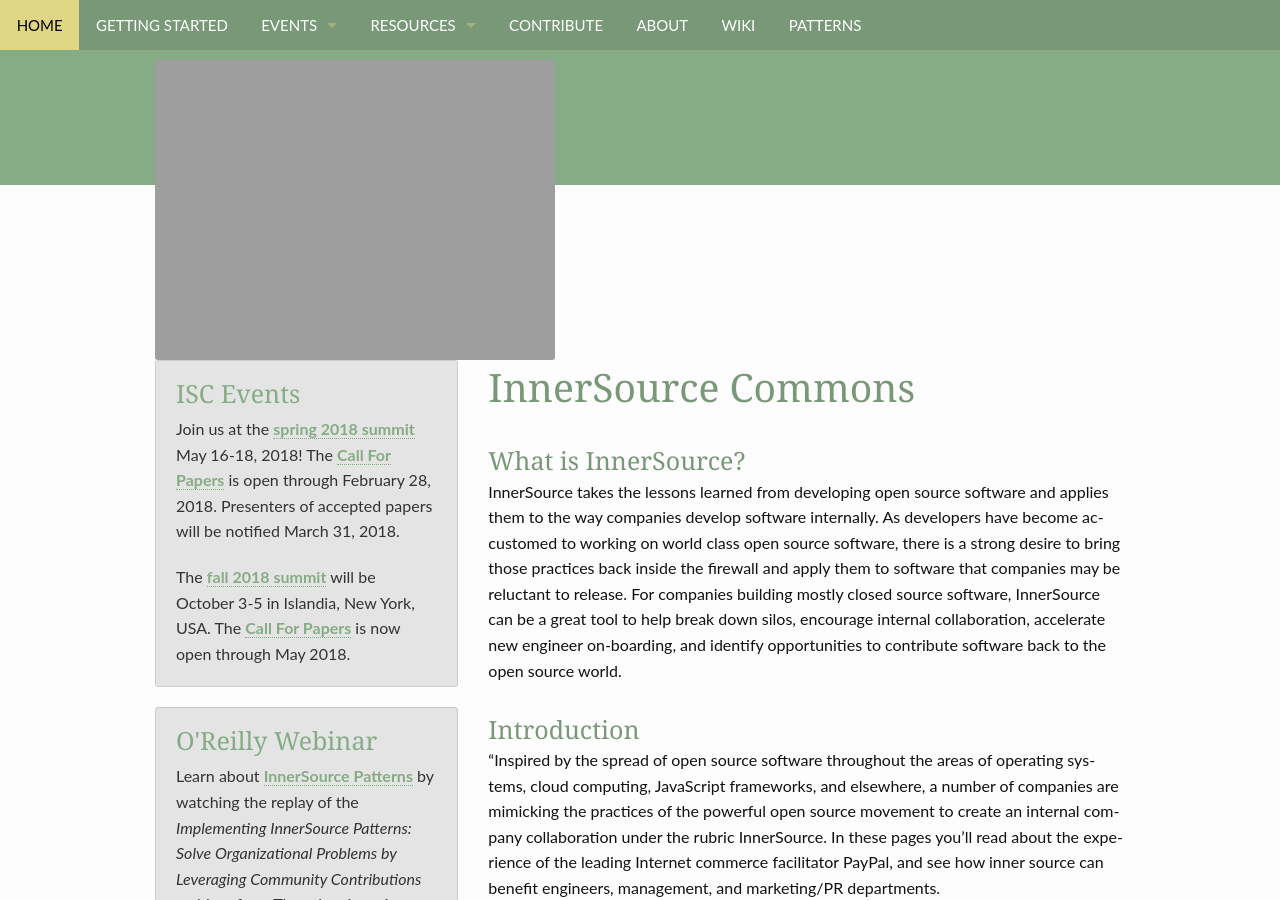
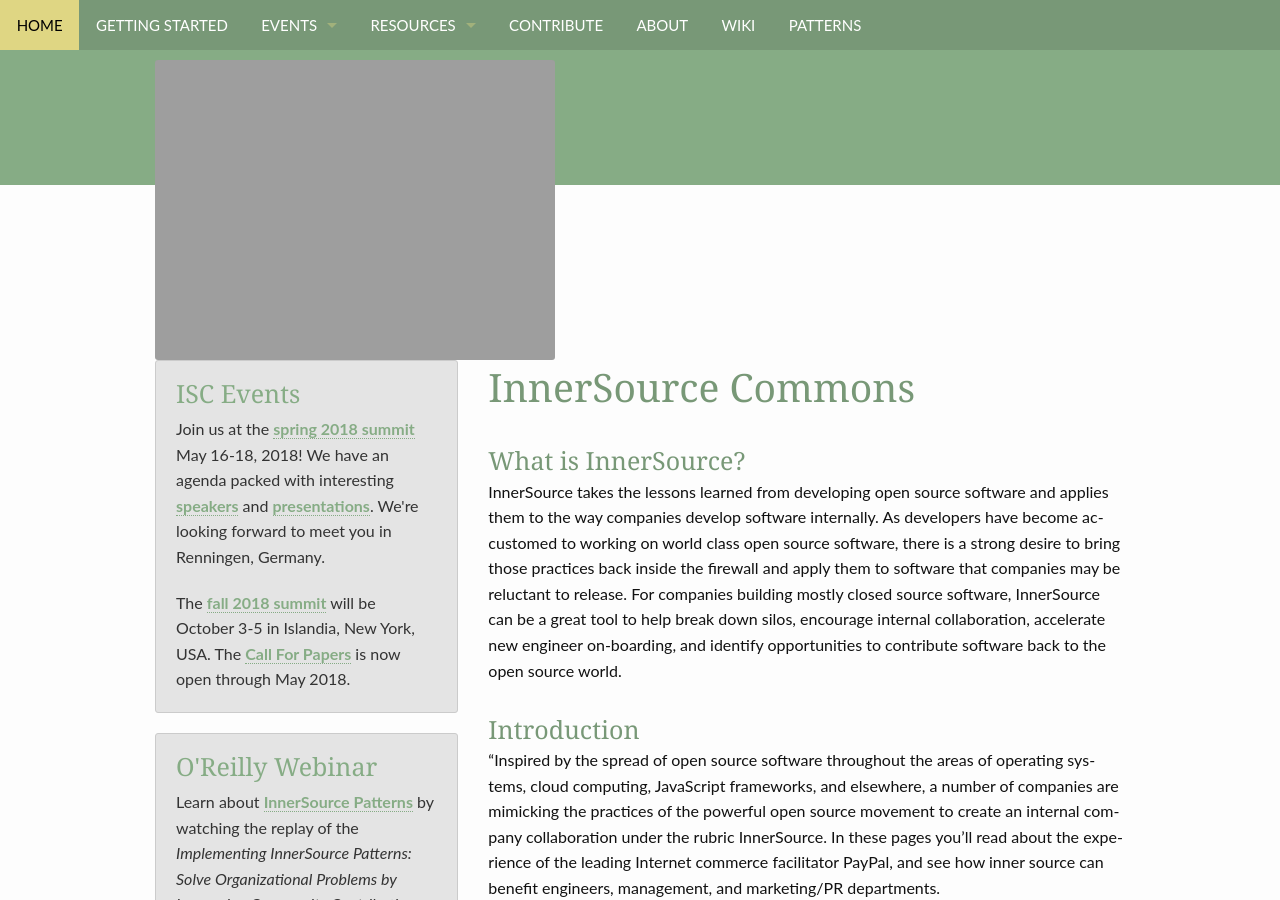
Before and after one commit to paypal/InnerSourceCommons, a Jekyll site: the page built from pages/pages-root-folder/index.md, in a window 1280 px wide and 900 px high. Built offline with Jekyll 4.4.1, drawn with Linux system fonts in a browser that asks for light colours.

Commit message:
updated summit info in sidebar, as well

```diff
--- a/_includes/_sidebar.html
+++ b/_includes/_sidebar.html
@@ -2,8 +2,7 @@
 	<div class="panel radius">
 		<h3><a href="/InnerSourceCommons/events/">ISC Events</a></h3>
 		<p>
-        Join us at the <a href="/InnerSourceCommons/events/isc-spring-2018/">spring 2018 summit</a> May 16-18, 2018! The <a href="/InnerSourceCommons/events/isc-spring-2018-cfp/">Call For Papers</a> is open through February 28, 2018. Presenters of accepted papers will be notified March 31, 2018.
-		</p>
+        Join us at the <a href="/InnerSourceCommons/events/isc-spring-2018/">spring 2018 summit</a> May 16-18, 2018! We have an agenda packed with interesting <a href="http://paypal.github.io/InnerSourceCommons/events/isc-spring-2018-speakers" alt="Our speakers">speakers</a> and <a href="http://paypal.github.io/InnerSourceCommons/events/isc-spring-2018-agenda" alt="Our presentations">presentations</a>. We're looking forward to meet you in Renningen, Germany.</p>
 		<p>
 		  The <a href="/InnerSourceCommons/events/isc-fall-2018/">fall 2018 summit</a> will be October 3-5 in Islandia, New York, USA. The <a href="/InnerSourceCommons/events/isc-fall-2018-cfp/">Call For Papers</a> is now open through May 2018.
 		</p>
```
